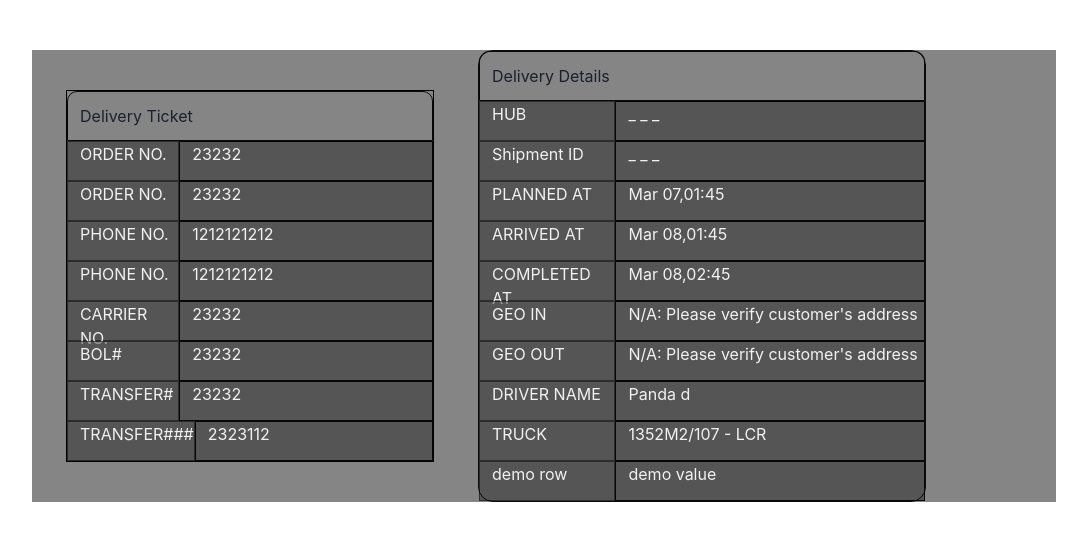
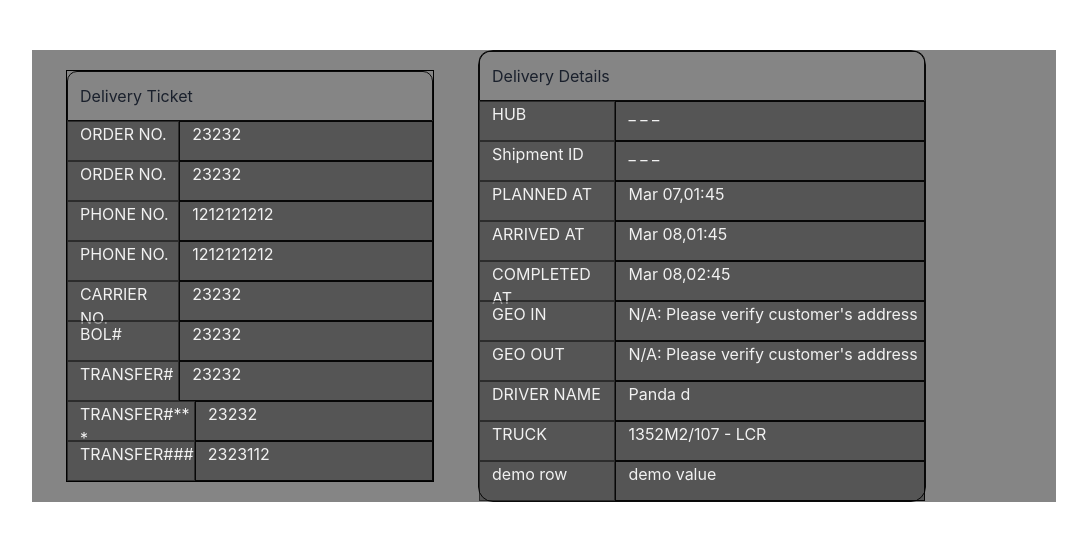
Before and after one commit to surakshagithub/emotionpractice, a React (Create React App) app: page / in a window 1280 px wide. Shown: the top 540 px of the page, without its empty margins (96-1183 px from the left). Built offline with nearby package versions, Linux system fonts and the light colour scheme.

Commit message:
second pushed to reword

```diff
--- a/src/Components/DeliveryTicket.js
+++ b/src/Components/DeliveryTicket.js
@@ -43,6 +43,10 @@ const deliveryTicket = [
   },
   {
     title: "TRANSFER#",
+    value: "23232",
+  },
+  {
+    title: "TRANSFER#***",
     value: "23232",
   },
   {
```
